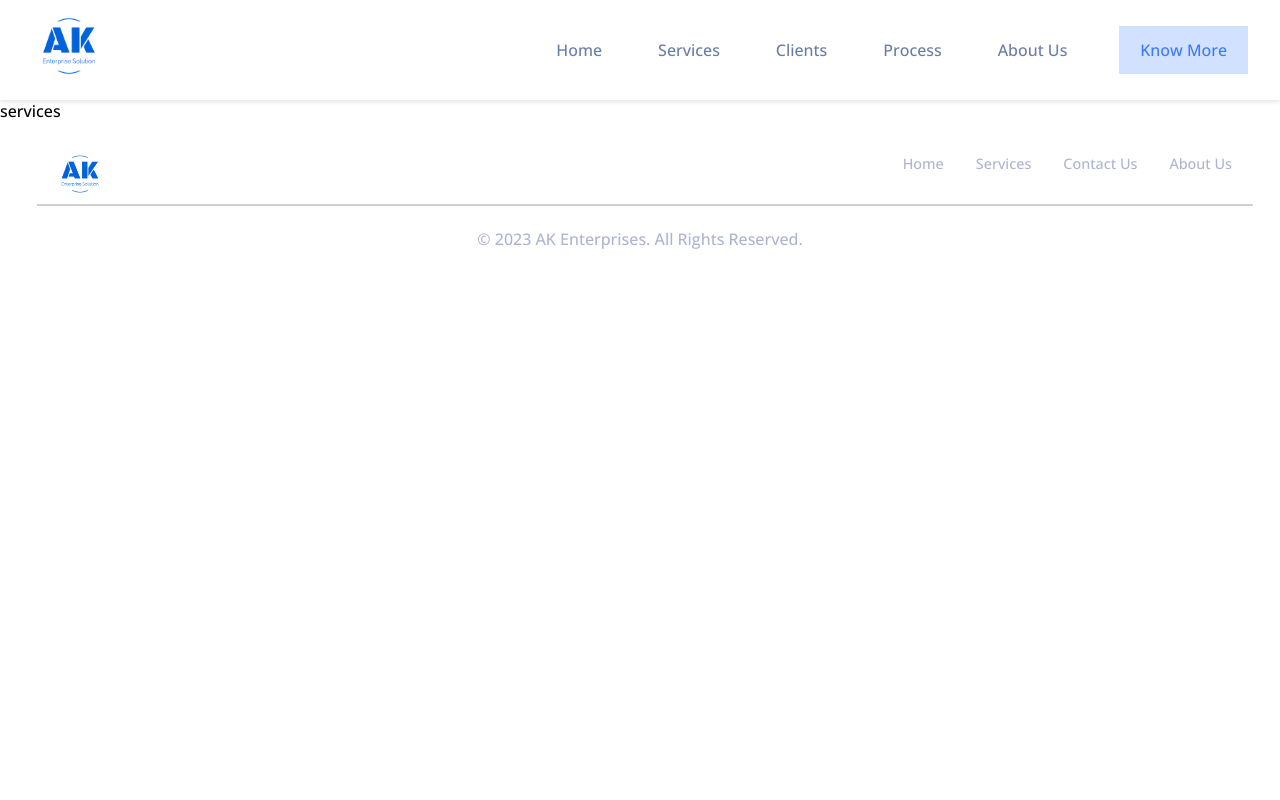
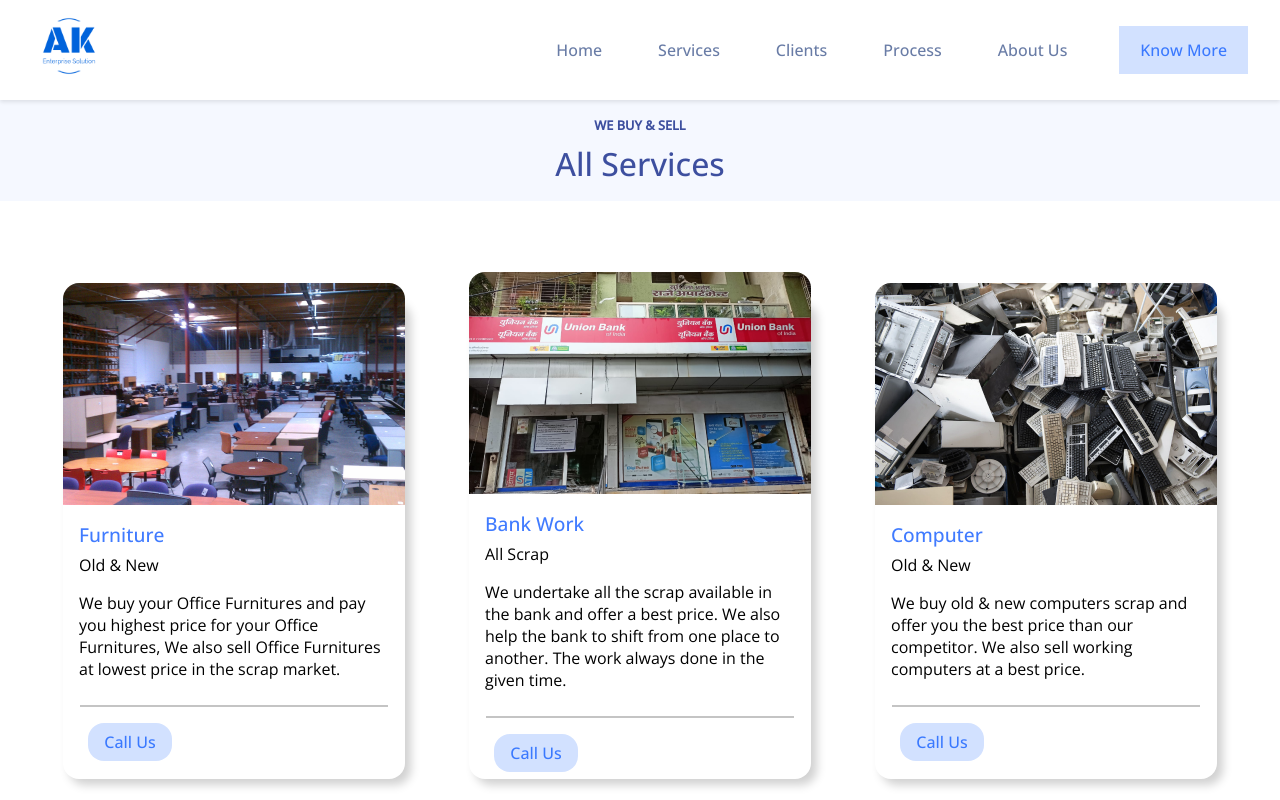
Before and after one commit to anaskhan28/ak-enterprises, a Next.js app: page /services in a window 1280 px wide. Shown: the top 800 px of the page. Built offline with nearby package versions, Linux system fonts and the light colour scheme.

Commit message:
service page almost complete

```diff
--- a/app/services/page.jsx
+++ b/app/services/page.jsx
@@ -1,8 +1,26 @@
 import React from 'react'
+import './services.scss';
+import Cards from '@/components/card/Cards';
+
 
 const services = () => {
   return (
-    <div>services</div>
+    <section className="service-section">
+      <div className="service-container">
+      <div className="service-heading">
+        <div className="service-subtitle">
+        we buy & sell
+        </div>
+        <div className="service-about">
+          All Services
+        </div>
+      </div>
+      </div>
+
+      <div className="service-cards">
+      <Cards/>
+      </div>
+    </section>
   )
 }
 
--- a/app/services/services.scss
+++ b/app/services/services.scss
@@ -0,0 +1,40 @@
+.service-section {
+  .service-container {
+    display: flex;
+    justify-content: center;
+    align-items: center;
+    background-color: #f5f8ff;
+    padding: 1rem;
+
+    .service-heading {
+      display: flex;
+      flex-direction: column;
+      gap: 0.5rem;
+      justify-content: center;
+      align-items: center;
+
+      .service-subtitle {
+        text-transform: uppercase;
+        color: #3d4f9f;
+        font-weight: bold;
+        font-size: 0.8rem;
+      }
+      .service-about {
+        font-size: 2rem;
+        color: #3d4f9f;
+      }
+    }
+  }
+
+  .service-cards{
+    display: flex;
+    justify-content: center;
+    align-items: center;
+    margin-top: 2rem;
+    flex-direction: row;
+    gap: 4rem;
+    flex-wrap: wrap;
+    margin-top: 6rem;
+    margin-bottom: 3rem;
+  }
+}
--- /dev/null
+++ b/components/card/Cards.jsx
@@ -0,0 +1,26 @@
+import React from 'react'
+import { Content } from '@/utils/CardContent'
+import Card from './Card'
+const Cards = () => {
+  return (
+    <>
+    {
+      Content.map((content, index) => (
+        <Card
+        key={index}
+         image={content.img}
+         title={content.title}
+         subtitle={content.subtitle}
+         desc={content.des}
+
+        />
+
+
+
+      ))
+    }
+    </>
+  )
+}
+
+export default Cards
--- a/components/card/card.jsx
+++ b/components/card/card.jsx
@@ -0,0 +1,25 @@
+import React from "react";
+import "./Card.scss";
+import Image from "next/image";
+import Furniture from '../../public/images/work/furniture.png'
+const Card = ({ image, title, subtitle, desc }) => {
+  return (
+    <div className="card-containter">
+      <Image className="service-image" src={image} alt="service-image" />
+      <div className="card-heading">
+        <div className="title">{title}</div>
+        <div className="subtitle">{subtitle}</div>
+        <p className="desc">
+        {desc}
+        </p>
+      </div>
+      <div className="line"></div>
+
+      <div className="card-btn">
+        <div className="call-us">Call Us</div>
+      </div>
+    </div>
+  );
+};
+
+export default Card;
--- a/components/card/card.scss
+++ b/components/card/card.scss
@@ -0,0 +1,74 @@
+.card-containter {
+  max-width: 342px;
+  width: 100%;
+  max-height: 482px;
+  height: 100%;
+  border-radius: 1rem;
+  box-shadow: 6px 6px 10px rgb(209, 209, 209);
+
+  display: flex;
+  flex-direction: column;
+  justify-content: center;
+  align-items: center;
+  transition: transform 0.3s ease;
+  transform-origin: center;
+
+
+  .service-image {
+    color: transparent;
+    width: 100%;
+    border-radius: 1rem 1rem 0rem 0rem;
+  }
+
+  .card-heading {
+    display: flex;
+    flex-direction: column;
+    gap: 1rem;
+    padding: 1rem;
+
+    .title {
+        font-size: 1.2rem;
+    color: #407BFF;
+    }
+    .subtitle {
+        font-weight: 300;
+        color: black;
+        margin-top: -10px;
+    }
+    .desc {
+        font-weight: lighter;
+    }
+  }
+  .line{
+    width: 90%;
+    border: 1px solid #C4C4C4;
+    margin-top: 0.6rem;
+  }
+
+  .card-btn{
+    padding: 1rem 1rem;
+    /* margin-top: -1rem; */
+    margin-bottom: 1rem;
+
+    .call-us{
+        background: #D2E1FF;
+        padding: 0.5rem 1rem;
+        border-radius: 1rem;
+        color: #3A79FF;
+        margin-right: 13rem;
+    }
+    }
+  }
+
+  .card-containter:hover{
+    transform: scale(1.1);
+    box-shadow: 0 0 10px rgba(6, 100, 232, 0.3);
+    cursor: pointer;
+
+
+  .call-us:hover{
+    background-color: #3A79FF;
+    color: #ffff;
+   }
+
+  }
--- /dev/null
+++ b/utils/CardContent.js
@@ -0,0 +1,77 @@
+import { ServiceImages } from "./Images";
+
+export const Content = [
+    {
+    img: ServiceImages.Furniture,
+    title: 'Furniture',
+    subtitle: 'Old & New',
+    des: `We buy your Office Furnitures and pay you highest
+    price for your Office Furnitures, We also sell Office
+    Furnitures at lowest price in the scrap market.`,
+},
+    {
+    img: ServiceImages.Bank,
+    title: 'Bank Work',
+    subtitle: 'All Scrap',
+    des: `We undertake all the scrap available in the bank
+    and offer a best price. We also help the bank to shift
+     from one place to another. The work always done
+     in the given time.`,
+},
+    {
+    img: ServiceImages.Computer,
+    title: 'Computer',
+    subtitle: 'Old & New',
+    des: `We buy old & new computers scrap and offer you the best
+    price than our competitor. We also sell working computers at a
+    best price.`,
+},
+    {
+    img: ServiceImages.Machines,
+    title: 'Old Machinery',
+    subtitle: 'Buy & Sell',
+    des: `We buy your Old Machinery and pay you highest price for your Old Machinery,
+     We also sell Old Machinery at lowest price in the scrap market. `,
+},
+    {
+    img: ServiceImages.Ac,
+    title: 'Air Condition',
+    subtitle: 'Buy & Sell',
+    des: `We buy your Old Air Condition and pay you highest price for your Old Air Condition, We also sell Old Air
+     Condition at lowest price in the scrap market.`,
+},
+    {
+    img: ServiceImages.Shifting,
+    title: 'Shifting',
+    subtitle: 'Any work',
+    des: `We offer a Shifting service with our skilled labours and best transportation.
+    We complete the shifting with in given time and also work carefully along with client thoughts.`,
+},
+
+    {
+    img: ServiceImages.Demolish,
+    title: 'Demolition',
+    subtitle: 'Proper Care',
+    des: `We buy your Demolishing Work and pay you highest price for your Demolishing Work,
+     We also sell Demolishing Work at lowest price in the scrap market.
+    `,
+},
+
+{
+    img: ServiceImages.Metals,
+    title: 'All Metals',
+    subtitle: 'Buy & Sell',
+    des: `We buy your all Metals Scrap and pay you highest
+    price include copper, iron, steel, aluminium. We also sell metal Scrap
+    at lowest price in the scrap market.`,
+},
+
+{
+    img: ServiceImages.Lockers,
+    title: 'Locker Safe',
+    subtitle: 'Old & New',
+    des: `We buy old lockers and strong room door
+     and offer the best price possible. We also sell the lockers, and safe in a low price.`,
+},
+
+]
--- a/utils/Images.js
+++ b/utils/Images.js
@@ -12,6 +12,16 @@ import User from '../public/images/user.png';
 import Truck from '../public/images/truck.png';
 import Cloud1 from '../public/images/blue-cloud.png';
 import Cloud2 from '../public/images/blue-cloud1.png';
+
+import Ac from '../public/images/work/ac.png';
+import Bank from '../public/images/work/bank.png';
+import Computer from '../public/images/work/computer.png';
+import Demolish from '../public/images/work/demolish.png';
+import Furniture from '../public/images/work/furniture.png';
+import Lockers from '../public/images/work/lockers.png';
+import Machines from '../public/images/work/machines.png';
+import Metals from '../public/images/work/metals.png';
+import Shifting from '../public/images/work/shifting.png';
 
 
 export const CompaniesImages = [
@@ -36,3 +46,16 @@ export const Clouds = {
     Cloud2
 
 }
+
+export const ServiceImages = {
+    Ac,
+    Bank,
+    Computer,
+    Demolish,
+    Furniture,
+    Lockers,
+    Machines,
+    Metals,
+    Shifting
+
+}
```
